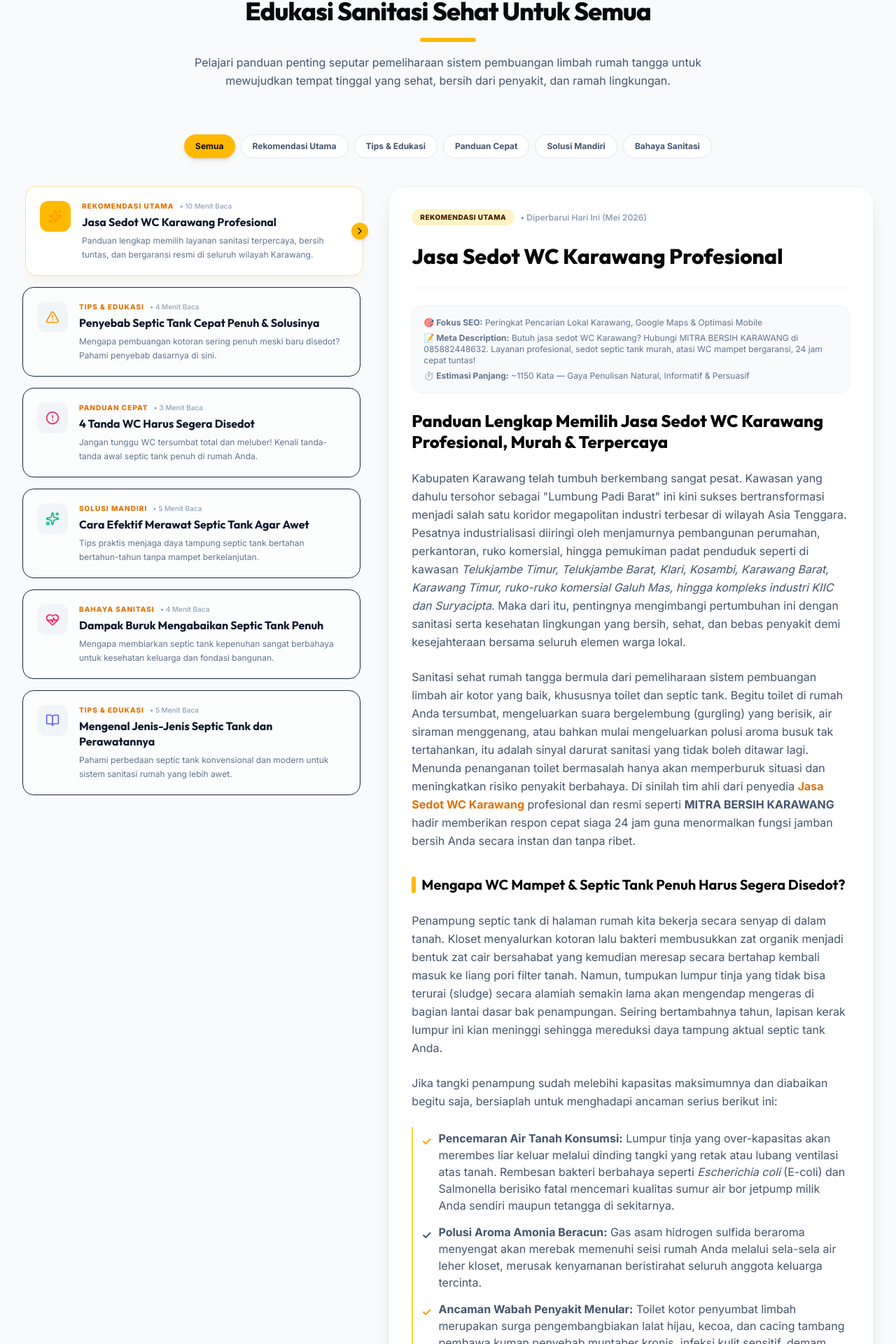
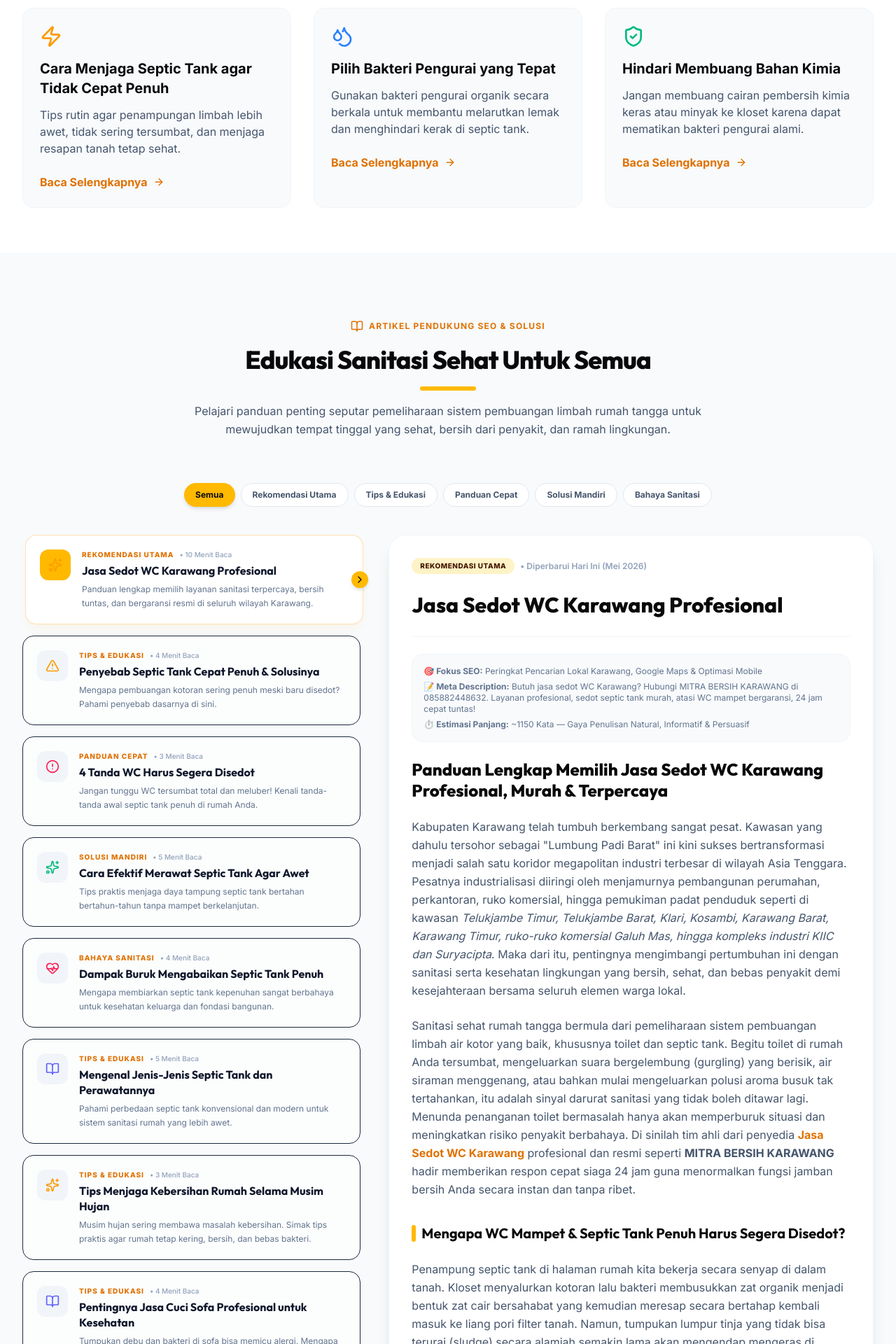
Before and after one commit to idin77/mitra-bersih-karawang, a React (Vite) app: page / in a window 1280 px wide. Shown: the part 5024-6944 px from the top of the page at 70% size. Built offline with nearby package versions, Linux system fonts and the light colour scheme.

Commit message:
feat: add tips section and distance indicator
- Add `TipsGrid` component to showcase sanitization tips
- Integrate `DistanceDisplay` for location context in `FloatingWhatsApp`
- Expand `SEOArticles` with new educational content
- Update `LandingPage` layout to include `TipsGrid`

```diff
--- a/src/components/FloatingWhatsApp.tsx
+++ b/src/components/FloatingWhatsApp.tsx
@@ -1,5 +1,5 @@
 import { useState, useEffect, useRef, MouseEvent, KeyboardEvent, useMemo } from "react";
-import { MessageSquareCode, MessageCircle, X, Volume2, VolumeX, ArrowUp, Phone, MapPin, Mail, Battery } from "lucide-react";
+import { MessageSquareCode, MessageCircle, X, Volume2, VolumeX, ArrowUp, Phone, MapPin, Mail, Battery, Copy } from "lucide-react";
 import { motion, AnimatePresence } from "motion/react";
 import { ConfettiBurst } from "./ConfettiBurst";
 
@@ -33,6 +33,37 @@ interface FloatingProps {
 }
 
 import { primaryAreas } from './ServiceAreas';
+
+const DistanceDisplay = ({ name }: { name: string }) => {
+    const targetDistance = Math.abs(name.split('').reduce((a, b) => a + b.charCodeAt(0), 0)) % 20 + 1;
+    const [count, setCount] = useState(0);
+
+    useEffect(() => {
+        let start = 0;
+        const duration = 800;
+        const frameRate = 30;
+        const totalSteps = duration / frameRate;
+        const increment = targetDistance / totalSteps;
+
+        const timer = setInterval(() => {
+            start += increment;
+            if (start >= targetDistance) {
+                setCount(targetDistance);
+                clearInterval(timer);
+            } else {
+                setCount(Math.floor(start));
+            }
+        }, frameRate);
+
+        return () => clearInterval(timer);
+    }, [targetDistance]);
+
+    return (
+        <p className="text-[10px] text-slate-400 mt-0.5 font-mono">
+            {count}km dari pusat
+        </p>
+    );
+};
 
 export default function FloatingWhatsApp({ whatsappNumber }: FloatingProps) {
   const [showTooltip, setShowTooltip] = useState(false);
@@ -185,12 +216,13 @@ export default function FloatingWhatsApp({ whatsappNumber }: FloatingProps) {
   const progressIntervalRef = useRef<NodeJS.Timeout | null>(null);
   const [isLongPress, setIsLongPress] = useState(false);
   const [isIdle, setIsIdle] = useState(false);
-  const [copiedSuccess, setCopiedSuccess] = useState(false);
   const [showCopyTooltip, setShowCopyTooltip] = useState(false);
   const copyTooltipTimeoutRef = useRef<NodeJS.Timeout>();
   const [isMenuOpen, setIsMenuOpen] = useState(false);
   const [coverageSearch, setCoverageSearch] = useState("");
   const [selectedCategory, setSelectedCategory] = useState<string>("Semua");
+  const [isSortedAZ, setIsSortedAZ] = useState(false);
+  const [copiedSuccess, setCopiedSuccess] = useState(false);
   const [isFeedbackActive, setIsFeedbackActive] = useState(false);
   const [focusedIndex, setFocusedIndex] = useState(-1);
   const menuButtonsRef = useRef<(HTMLButtonElement | null)[]>([]);
@@ -615,7 +647,13 @@ export default function FloatingWhatsApp({ whatsappNumber }: FloatingProps) {
                           onChange={(e) => setCoverageSearch(e.target.value)}
                           className="w-full text-xs border border-slate-200 rounded-lg px-2 py-1.5 focus:ring-1 focus:ring-emerald-500 outline-none"
                         />
-                        <div className="flex gap-1 overflow-x-auto pb-1 text-[10px]">
+                        <div className="flex gap-1 overflow-x-auto pb-1 text-[10px] items-center">
+                           <button
+                                onClick={() => setIsSortedAZ(!isSortedAZ)}
+                                className={`px-2 py-1 rounded-md whitespace-nowrap ${isSortedAZ ? 'bg-amber-600 text-white' : 'bg-slate-200 text-slate-700'}`}
+                           >
+                                {isSortedAZ ? 'Sorted A-Z' : 'Sort A-Z'}
+                           </button>
                            {["Semua", "Kecamatan Utama", "Industri", "Umum"].map(cat => (
                               <button
                                 key={cat}
@@ -627,12 +665,24 @@ export default function FloatingWhatsApp({ whatsappNumber }: FloatingProps) {
                            ))}
                         </div>
                         <div className="overflow-y-auto flex-1 text-xs text-slate-600 flex flex-col gap-2">
-                            {primaryAreas.filter(area => (selectedCategory === "Semua" || area.category === selectedCategory) && (area.name.toLowerCase().includes(coverageSearch.toLowerCase()) || area.suburbs.toLowerCase().includes(coverageSearch.toLowerCase()))).map(area => (
+                            {primaryAreas.filter(area => (selectedCategory === "Semua" || area.category === selectedCategory) && (area.name.toLowerCase().includes(coverageSearch.toLowerCase()) || area.suburbs.toLowerCase().includes(coverageSearch.toLowerCase()))).sort((a,b) => isSortedAZ ? a.name.localeCompare(b.name) : 0).map(area => (
                                 <div key={area.name} className="border-b pb-1 flex justify-between items-start">
                                     <div>
                                         <span className="font-bold">{area.name}</span>
                                         <p>{area.suburbs}</p>
+                                        <DistanceDisplay name={area.name} />
                                     </div>
+                                    <button
+                                        onClick={() => {
+                                            navigator.clipboard.writeText(area.name);
+                                            setCopiedSuccess(true);
+                                            setTimeout(() => setCopiedSuccess(false), 2000);
+                                        }}
+                                        className="p-1 hover:bg-slate-100 rounded"
+                                        title="Copy area name"
+                                    >
+                                        <Copy className="w-3 h-3 text-slate-500" />
+                                    </button>
                                 </div>
                             ))}
                         </div>
--- a/src/components/SEOArticles.tsx
+++ b/src/components/SEOArticles.tsx
@@ -389,6 +389,40 @@ export default function SEOArticles() {
           </p>
         </div>
       )
+    },
+    {
+      title: "Tips Menjaga Kebersihan Rumah Selama Musim Hujan",
+      short: "Musim hujan sering membawa masalah kebersihan. Simak tips praktis agar rumah tetap kering, bersih, dan bebas bakteri.",
+      icon: <Sparkles className="w-5 h-5 text-amber-500" />,
+      tag: "Tips & Edukasi",
+      readTime: "3 Menit Baca",
+      content: (
+        <div className="space-y-4 text-slate-600 text-sm sm:text-base leading-relaxed">
+          <p>Memasuki musim hujan, tingkat kelembapan di dalam rumah meningkat. Kondisi ini menjadi sarang ideal bagi bakteri dan jamur untuk berkembang biak. Berikut beberapa tips untuk menjaga kebersihan:</p>
+          <ul className="list-disc list-inside space-y-1">
+            <li>Pastikan ventilasi udara berjalan dengan baik agar tidak lembap.</li>
+            <li>Segera bersihkan genangan air di area teras atau atap rumah.</li>
+            <li>Gunakan jasa pembersihan profesional untuk area yang dalam dan sulit dijangkau.</li>
+          </ul>
+        </div>
+      )
+    },
+    {
+      title: "Pentingnya Jasa Cuci Sofa Profesional untuk Kesehatan",
+      short: "Tumpukan debu dan bakteri di sofa bisa memicu alergi. Mengapa jasa cuci sofa profesional adalah solusinya?",
+      icon: <BookOpen className="w-5 h-5 text-indigo-500" />,
+      tag: "Tips & Edukasi",
+      readTime: "4 Menit Baca",
+      content: (
+        <div className="space-y-4 text-slate-600 text-sm sm:text-base leading-relaxed">
+          <p>Sofa adalah perabotan yang paling sering digunakan, namun sering terlewatkan saat membersihkan rumah. Debu, kulit mati, dan sisa makanan menumpuk di serat sofa.</p>
+          <ul className="list-disc list-inside space-y-1">
+            <li>Menghilangkan tungau dan bakteri penyebab alergi (asma/kulit).</li>
+            <li>Menjaga tekstur dan warna bahan sofa agar tetap awet.</li>
+            <li>Menciptakan udara ruangan yang lebih segar dan bersih bagi keluarga.</li>
+          </ul>
+        </div>
+      )
     }
   ];
 
--- /dev/null
+++ b/src/components/TipsGrid.tsx
@@ -0,0 +1,42 @@
+
+import { Zap, Droplets, ShieldCheck, ArrowRight } from "lucide-react";
+
+export default function TipsGrid() {
+  const tips = [
+    {
+      title: "Cara Menjaga Septic Tank agar Tidak Cepat Penuh",
+      description: "Tips rutin agar penampungan limbah lebih awet, tidak sering tersumbat, dan menjaga resapan tanah tetap sehat.",
+      icon: <Zap className="w-8 h-8 text-amber-500" />
+    },
+    {
+      title: "Pilih Bakteri Pengurai yang Tepat",
+      description: "Gunakan bakteri pengurai organik secara berkala untuk membantu melarutkan lemak dan menghindari kerak di septic tank.",
+      icon: <Droplets className="w-8 h-8 text-blue-500" />
+    },
+    {
+      title: "Hindari Membuang Bahan Kimia",
+      description: "Jangan membuang cairan pembersih kimia keras atau minyak ke kloset karena dapat mematikan bakteri pengurai alami.",
+      icon: <ShieldCheck className="w-8 h-8 text-emerald-500" />
+    }
+  ];
+
+  return (
+    <section className="py-16 bg-white">
+      <div className="max-w-7xl mx-auto px-4 sm:px-6 lg:px-8">
+        <h2 className="text-3xl font-extrabold text-center text-zinc-950 mb-12">Tips & Artikel Sanitasi</h2>
+        <div className="grid grid-cols-1 md:grid-cols-3 gap-8">
+          {tips.map((tip, index) => (
+            <div key={index} className="p-6 bg-slate-50 rounded-2xl border border-slate-100 hover:shadow-lg transition-shadow">
+              <div className="mb-4">{tip.icon}</div>
+              <h3 className="text-xl font-bold text-zinc-950 mb-3">{tip.title}</h3>
+              <p className="text-slate-600 mb-6">{tip.description}</p>
+              <a href="#artikel-edu" className="inline-flex items-center text-amber-600 font-bold hover:underline">
+                Baca Selengkapnya <ArrowRight className="w-4 h-4 ml-2" />
+              </a>
+            </div>
+          ))}
+        </div>
+      </div>
+    </section>
+  );
+}
--- a/src/pages/LandingPage.tsx
+++ b/src/pages/LandingPage.tsx
@@ -12,6 +12,7 @@ import Footer from "../components/Footer";
 import FloatingWhatsApp from "../components/FloatingWhatsApp";
 import FAQ from "../components/FAQ";
 import SEOArticles from "../components/SEOArticles";
+import TipsGrid from "../components/TipsGrid";
 import heroImage from "../assets/images/armada_karawang_asli_1779610538314.png";
 
 import { CheckSquare, ShieldCheck, HeartPulse, Award } from "lucide-react";
@@ -90,7 +91,10 @@ export default function LandingPage() {
       {/* 6b. Galeri Dokumentasi (Gallery) */}
       <Gallery />
 
-      {/* 6c. Artikel SEO & Solusi Edukasi Sanitasi */}
+      {/* 6c. Tips & Artikel (TipsGrid) */}
+      <TipsGrid />
+
+      {/* 6d. Artikel SEO & Solusi Edukasi Sanitasi */}
       <SEOArticles />
 
       {/* 7. Testimoni (Testimonials) */}
```
